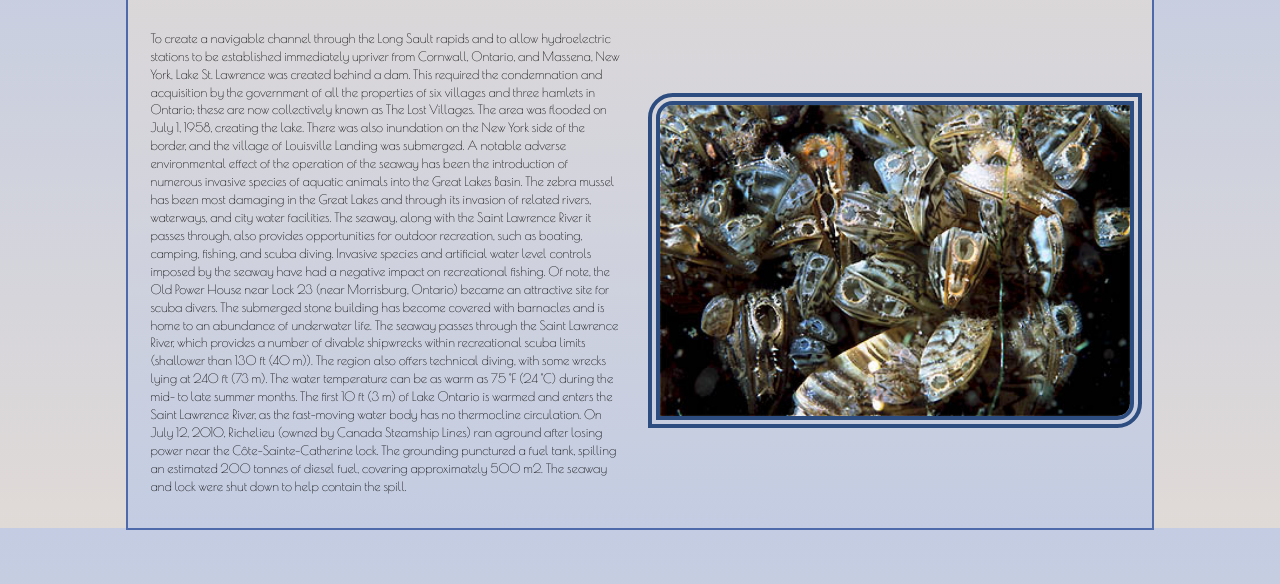
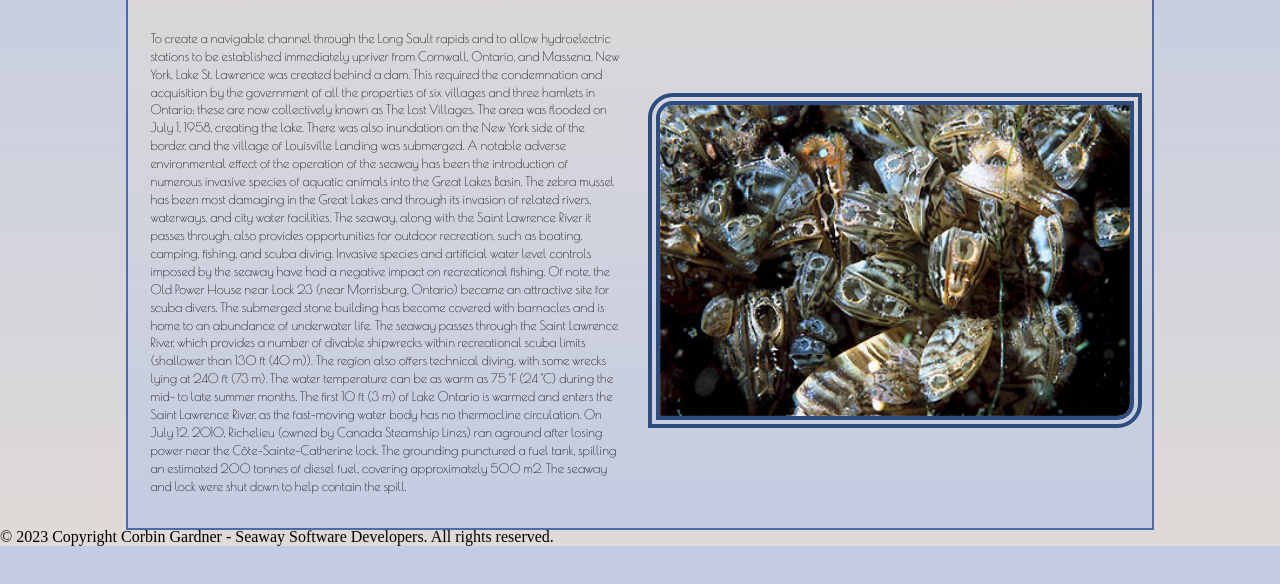
Before and after one commit to CorbinGardner/st.Lawrence.Seaway, a plain HTML site: page ecology.html in a window 1280 px wide. Shown: the part 114-698 px from the top of the page. Drawn offline with nearby package versions, Linux system fonts and the light colour scheme.

Commit message:
adding footer copyright

```diff
--- a/ecology.html
+++ b/ecology.html
@@ -54,6 +54,9 @@
 
 
 		</nav>
+
+		<p>&copy; 2023 Copyright Corbin Gardner - Seaway Software Developers. All rights reserved.</p>
+
 	</footer>
 </body>
 </html>
```
Also changed, not shown: history.html (+3 -0 lines), index.html (+3 -0 lines), locks.html (+3 -0 lines), newsletter.html (+3 -0 lines), template.html (+3 -0 lines).
